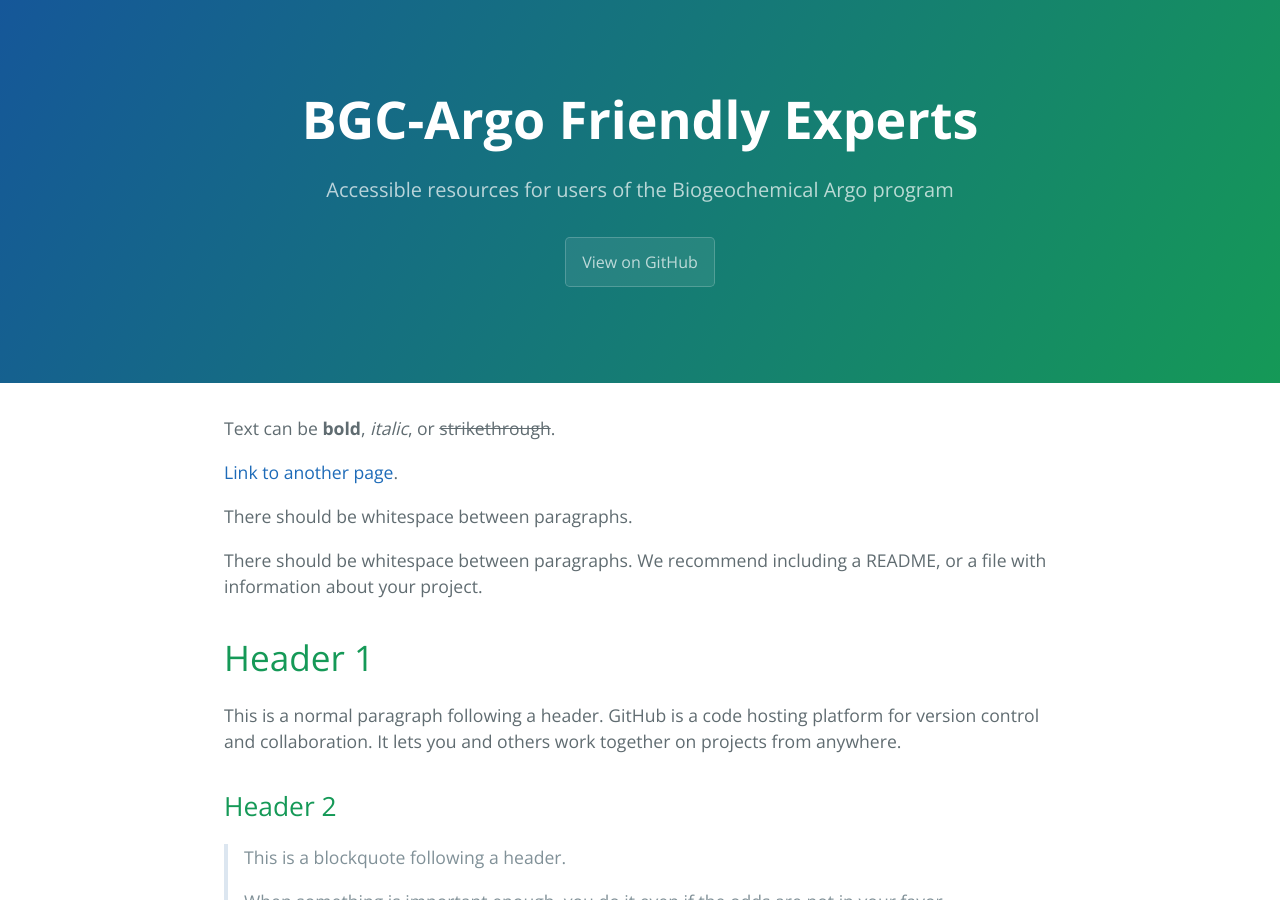
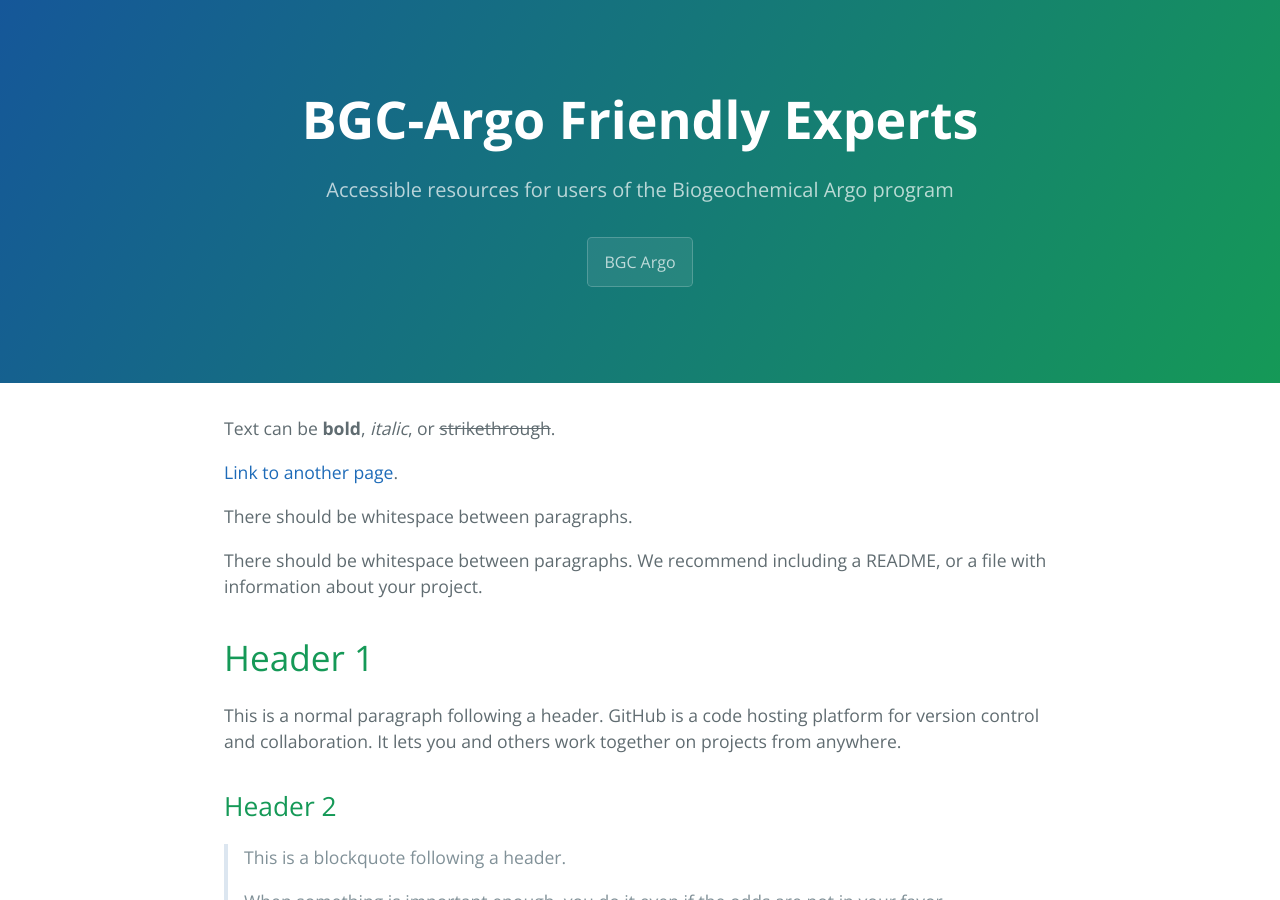
Before and after one commit to KimBaldry/FriendlyExperts, a Jekyll site: the page built from index.md, in a window 1280 px wide and 900 px high. Built offline with Jekyll 4.4.1, drawn with Linux system fonts in a browser that asks for light colours.

Commit message:
Experiment_change_button

```diff
--- a/_layouts/default.html
+++ b/_layouts/default.html
@@ -26,7 +26,7 @@
       <h1 class="project-name">{{ page.title | default: site.title | default: site.github.repository_name }}</h1>
       <h2 class="project-tagline">{{ page.description | default: site.description | default: site.github.project_tagline }}</h2>
       {% if site.github.is_project_page %}
-        <a href="{{ site.github.repository_url }}" class="btn">View on GitHub</a>
+        <a href="https://kimbaldry.github.io/FriendlyExperts/BGC_Argo/" class="btn">BGC Argo</a>
       {% endif %}
       {% if site.show_downloads %}
         <a href="{{ site.github.zip_url }}" class="btn">Download .zip</a>
```
